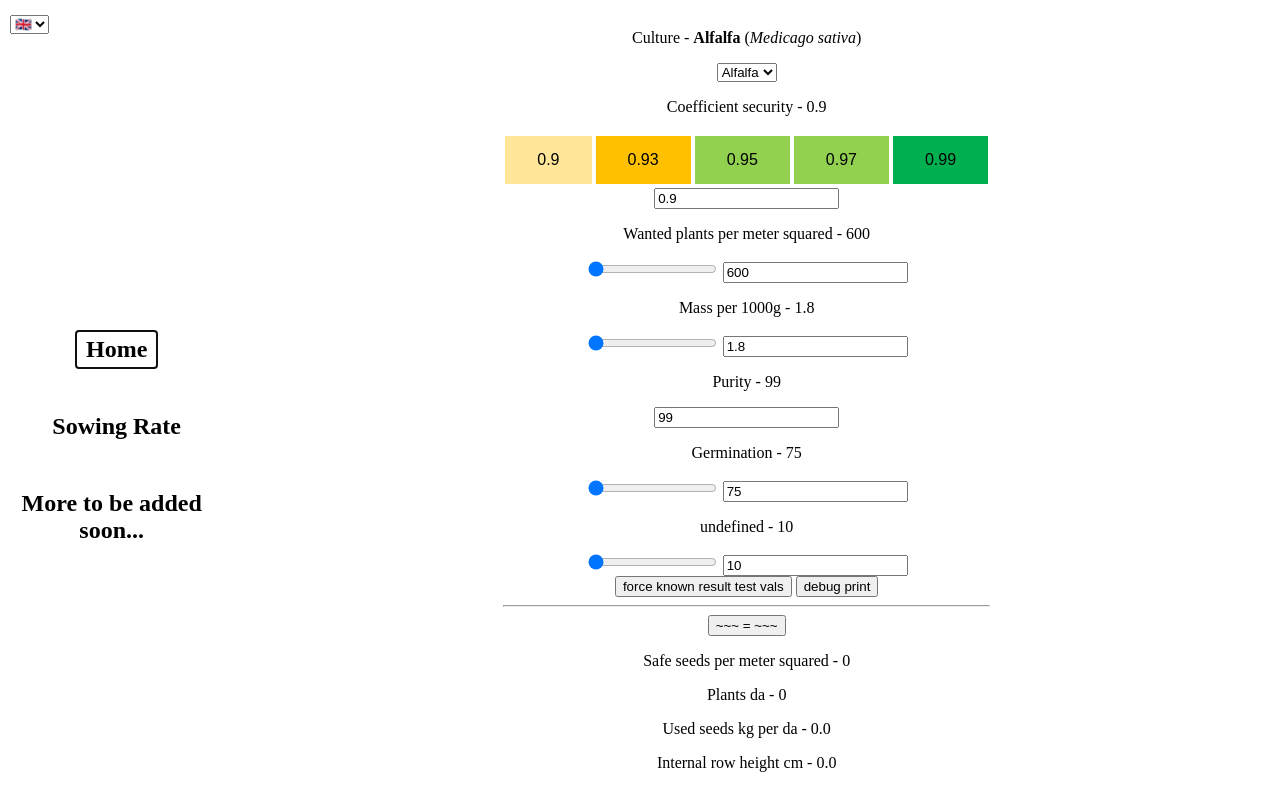
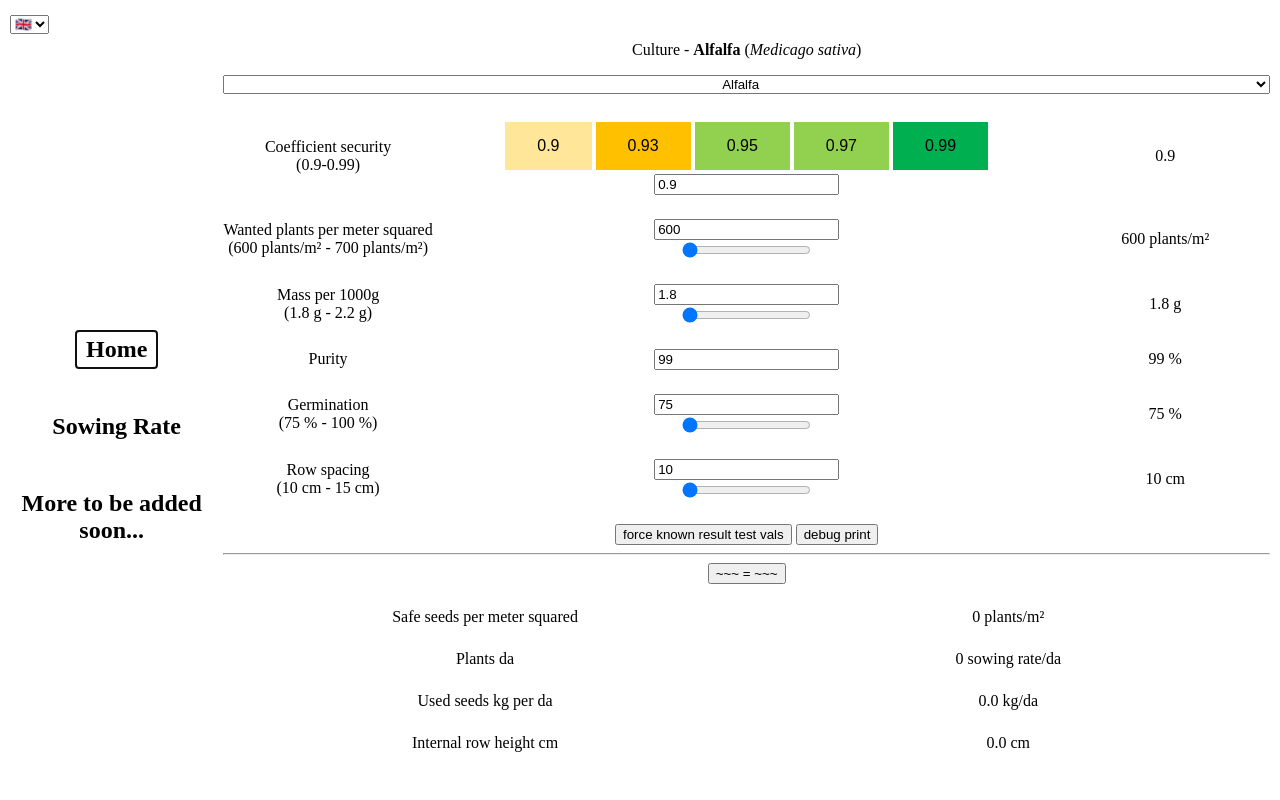
Before and after one commit to Bozhidar-A/farming-calculator-app, a Svelte app: page /sowingrate in a window 1280 px wide. Built offline with nearby package versions, Linux system fonts and the light colour scheme.

Commit message:
UI rewrite

```diff
--- a/src/app.css
+++ b/src/app.css
@@ -192,6 +192,64 @@ a:active {
   cursor: pointer;
 }
 
+/* component css */
+.max-width {
+  max-width: 100%;
+}
+
+.full-width {
+  width: 100%;
+  text-align: center;
+}
+
+.component-input-container {
+  display: grid;
+  grid-template-columns: 1fr 3fr 1fr;
+  margin: 3vh 0;
+}
+
+.component-var-name {
+  grid-column: 1;
+  display: flex;
+  flex-direction: column;
+  justify-content: center;
+  align-items: center;
+}
+
+.component-var-name > p {
+  margin: 0;
+}
+
+.component-var-input {
+  grid-column: 2;
+  display: flex;
+  flex-direction: column;
+  justify-content: center;
+  align-items: center;
+
+  gap: -1vh;
+}
+
+.component-var-value {
+  grid-column: 3;
+  text-align: center;
+  align-self: center;
+}
+
+.component-output-container {
+  display: grid;
+  grid-template-columns: 1fr 1fr;
+  margin: 3vh 0;
+}
+
+.component-output-var-name {
+  grid-column: 1;
+}
+
+.component-output-var-value {
+  grid-column: 2;
+}
+
 // mobile
 @media only screen and (max-width: 600px) {
   .home-mobile-sub {
--- a/src/assets/TextMap.json
+++ b/src/assets/TextMap.json
@@ -13,10 +13,10 @@
     "SowingRate_massPer1000g": "Mass per 1000g",
     "SowingRate_purity": "Purity",
     "SowingRate_germination": "Germination",
-    "SowingRate_rowSpacing": "Row spacing",
-    "SowingRate_safeSeedsPerMeterSquared": "Safe seeds per meter squared",
-    "SowingRate_plantsDa": "Plants da",
-    "SowingRate_usedSeedsKgPerDa": "Used seeds kg per da",
+    "SowingRate_rowSpacingCm": "Row spacing",
+    "SowingRate_sowingRateSafeSeedsPerMeterSquared": "Safe seeds per meter squared",
+    "SowingRate_sowingRatePlantsPerDecare": "Plants da",
+    "SowingRate_usedSeedsKgPerDecare": "Used seeds kg per da",
     "SowingRate_internalRowHeightCm": "Internal row height cm"
   },
   "BG": {
@@ -33,10 +33,10 @@
     "SowingRate_massPer1000g": "Маса на 1000г.",
     "SowingRate_purity": "Чистота",
     "SowingRate_germination": "Кълняемост",
-    "SowingRate_rowSpacing": "Разстояние между редовете",
-    "SowingRate_safeSeedsPerMeterSquared": "Безопасни семена на кв.м.",
-    "SowingRate_plantsDa": "Растения да",
-    "SowingRate_usedSeedsKgPerDa": "Използвани семена кг на да",
+    "SowingRate_rowSpacingCm": "Разстояние между редовете",
+    "SowingRate_sowingRateSafeSeedsPerMeterSquared": "Безопасни семена на кв.м.",
+    "SowingRate_sowingRatePlantsPerDecare": "Растения да",
+    "SowingRate_usedSeedsKgPerDecare": "Използвани семена кг на да",
     "SowingRate_internalRowHeightCm": "Вътрешна височина на реда см"
   }
 }
--- a/src/lib/components/SowingRateButtons.svelte
+++ b/src/lib/components/SowingRateButtons.svelte
@@ -13,11 +13,17 @@
   ];
 </script>
 
+<div class="component-input-container">
+  <div class="component-var-name">
+    <p>{textMap[`SowingRate_${wantedProperty}`]}</p>
     <p>
-  {textMap[`SowingRate_${wantedProperty}`]} -
-  {sowingRateDataWorking[wantedProperty]}
+      ({Math.min(...sowingRateDataFetched[wantedProperty].values)}-{Math.max(
+        ...sowingRateDataFetched[wantedProperty].values
+      )})
     </p>
-<div class="coefficient-security-buttons">
+  </div>
+  <div class="component-var-input">
+    <div>
       {#each sowingRateDataFetched[wantedProperty].values as value, i}
         <button
           class="multi-option-button"
@@ -31,3 +37,8 @@
       {/each}
     </div>
     <input type="number" bind:value={sowingRateDataWorking[wantedProperty]} />
+  </div>
+  <div class="component-var-value">
+    <p>{sowingRateDataWorking[wantedProperty]}</p>
+  </div>
+</div>
--- a/src/lib/components/SowingRateConst.svelte
+++ b/src/lib/components/SowingRateConst.svelte
@@ -2,12 +2,19 @@
   export let textMap,
     sowingRateDataWorking,
     sowingRateDataFetched,
+    unit,
     wantedProperty;
 </script>
 
-<p>
-  {textMap[`SowingRate_${wantedProperty}`]} - {sowingRateDataWorking[
-    wantedProperty
-  ]}
-</p>
-<input type="number" bind:value={sowingRateDataWorking[wantedProperty]} />
+<div class="component-input-container">
+  <div class="component-var-name">
+    {textMap[`SowingRate_${wantedProperty}`]}
+  </div>
+  <div class="component-var-input">
+    <input type="number" bind:value={sowingRateDataWorking[wantedProperty]} />
+  </div>
+  <div class="component-var-value">
+    {sowingRateDataWorking[wantedProperty]}
+    {unit}
+  </div>
+</div>
--- /dev/null
+++ b/src/lib/components/SowingRateOutput.svelte
@@ -0,0 +1,19 @@
+<script>
+  import { FormatNumber } from "../Internationalization";
+
+  export let textMap,
+    sowingRateDataWorking,
+    unit,
+    fixedDigitsCount,
+    wantedProperty;
+</script>
+
+<div class="component-output-container">
+  <div class="component-output-var-name ">
+    {textMap[`SowingRate_${wantedProperty}`]}
+  </div>
+  <div class="component-output-var-value">
+    {FormatNumber(sowingRateDataWorking[wantedProperty], fixedDigitsCount)}
+    {unit}
+  </div>
+</div>
--- a/src/lib/components/SowingRateSlider.svelte
+++ b/src/lib/components/SowingRateSlider.svelte
@@ -3,18 +3,36 @@
     sowingRateDataWorking,
     sowingRateDataFetched,
     step,
+    unit,
     wantedProperty;
 </script>
 
+<div class="component-input-container">
+  <div class="component-var-name">
     <p>
-  {textMap[`SowingRate_${wantedProperty}`]} -
-  {sowingRateDataWorking[wantedProperty]}
+      {textMap[`SowingRate_${wantedProperty}`]}
     </p>
+    <p>
+      ({sowingRateDataFetched[wantedProperty].minSliderVal}
+      {unit} - {sowingRateDataFetched[wantedProperty].maxSliderVal}
+      {unit})
+    </p>
+  </div>
+
+  <div class="component-var-input">
+    <input type="number" bind:value={sowingRateDataWorking[wantedProperty]} />
     <input
       type="range"
       min={sowingRateDataFetched[wantedProperty].minSliderVal}
       max={sowingRateDataFetched[wantedProperty].maxSliderVal}
       {step}
       bind:value={sowingRateDataWorking[wantedProperty]}
+      class="max-width"
     />
-<input type="number" bind:value={sowingRateDataWorking[wantedProperty]} />
+  </div>
+
+  <div class="component-var-value">
+    {sowingRateDataWorking[wantedProperty]}
+    {unit}
+  </div>
+</div>
--- a/src/routes/SowingRate.svelte
+++ b/src/routes/SowingRate.svelte
@@ -11,6 +11,7 @@
   import SowingRateButtons from "../lib/components/SowingRateButtons.svelte";
   import SowingRateSlider from "../lib/components/SowingRateSlider.svelte";
   import SowingRateConst from "../lib/components/SowingRateConst.svelte";
+  import SowingRateOutput from "../lib/components/SowingRateOutput.svelte";
 
   // the fetched data with bounds and stuff
   let sowingRateDataFetched: SowingRateFetchedInterface = data[0];
@@ -63,7 +64,7 @@
               >
               (<i>{sowingRateDataFetched.culture.latin}</i>)
             </p>
-            <select on:change={UpdateCultureData} class="stretchy">
+            <select on:change={UpdateCultureData} class="full-width">
               {#each supportedCultures as culture}
                 <option value={culture}>{culture}</option>
               {/each}
@@ -83,6 +84,7 @@
           bind:sowingRateDataWorking
           bind:sowingRateDataFetched
           step={1}
+          unit="plants/m²"
           wantedProperty="wantedPlantsPerMeterSquared"
         />
 
@@ -91,6 +93,7 @@
           bind:sowingRateDataWorking
           bind:sowingRateDataFetched
           step={0.1}
+          unit="g"
           wantedProperty="massPer1000g"
         />
 
@@ -98,6 +101,7 @@
           bind:textMap={$store.textMap}
           bind:sowingRateDataWorking
           bind:sowingRateDataFetched
+          unit="%"
           wantedProperty="purity"
         />
 
@@ -106,6 +110,7 @@
           bind:sowingRateDataWorking
           bind:sowingRateDataFetched
           step={1}
+          unit="%"
           wantedProperty="germination"
         />
 
@@ -114,6 +119,7 @@
           bind:sowingRateDataWorking
           bind:sowingRateDataFetched
           step={1}
+          unit="cm"
           wantedProperty="rowSpacingCm"
         />
       </div>
@@ -132,41 +138,38 @@
 
       <div class="outputs">
         <button on:click={CalculateEndResults}>~~~ = ~~~</button>
-        <div class="output-container">
-          <p>
-            {$store.textMap.SowingRate_safeSeedsPerMeterSquared} - {FormatNumber(
-              sowingRateDataWorking.sowingRateSafeSeedsPerMeterSquared,
-              0
-            )}
-          </p>
-        </div>
 
-        <div class="output-container">
-          <p>
-            {$store.textMap.SowingRate_plantsDa} - {FormatNumber(
-              sowingRateDataWorking.sowingRatePlantsPerDecare,
-              0
-            )}
-          </p>
-        </div>
+        <SowingRateOutput
+          bind:textMap={$store.textMap}
+          bind:sowingRateDataWorking
+          unit="plants/m²"
+          fixedDigitsCount="0"
+          wantedProperty="sowingRateSafeSeedsPerMeterSquared"
+        />
 
-        <div class="output-container">
-          <p>
-            {$store.textMap.SowingRate_usedSeedsKgPerDa} - {FormatNumber(
-              sowingRateDataWorking.usedSeedsKgPerDecare,
-              1
-            )}
-          </p>
-        </div>
+        <SowingRateOutput
+          bind:textMap={$store.textMap}
+          bind:sowingRateDataWorking
+          unit="sowing rate/da"
+          fixedDigitsCount="0"
+          wantedProperty="sowingRatePlantsPerDecare"
+        />
 
-        <div class="output-container">
-          <p>
-            {$store.textMap.SowingRate_internalRowHeightCm} - {FormatNumber(
-              sowingRateDataWorking.internalRowHeightCm,
-              1
-            )}
-          </p>
-        </div>
+        <SowingRateOutput
+          bind:textMap={$store.textMap}
+          bind:sowingRateDataWorking
+          unit="kg/da"
+          fixedDigitsCount="1"
+          wantedProperty="usedSeedsKgPerDecare"
+        />
+
+        <SowingRateOutput
+          bind:textMap={$store.textMap}
+          bind:sowingRateDataWorking
+          unit="cm"
+          fixedDigitsCount="1"
+          wantedProperty="internalRowHeightCm"
+        />
       </div>
     </div>
   </div>
```
Lines whose indentation alone changed are shown as unchanged.
